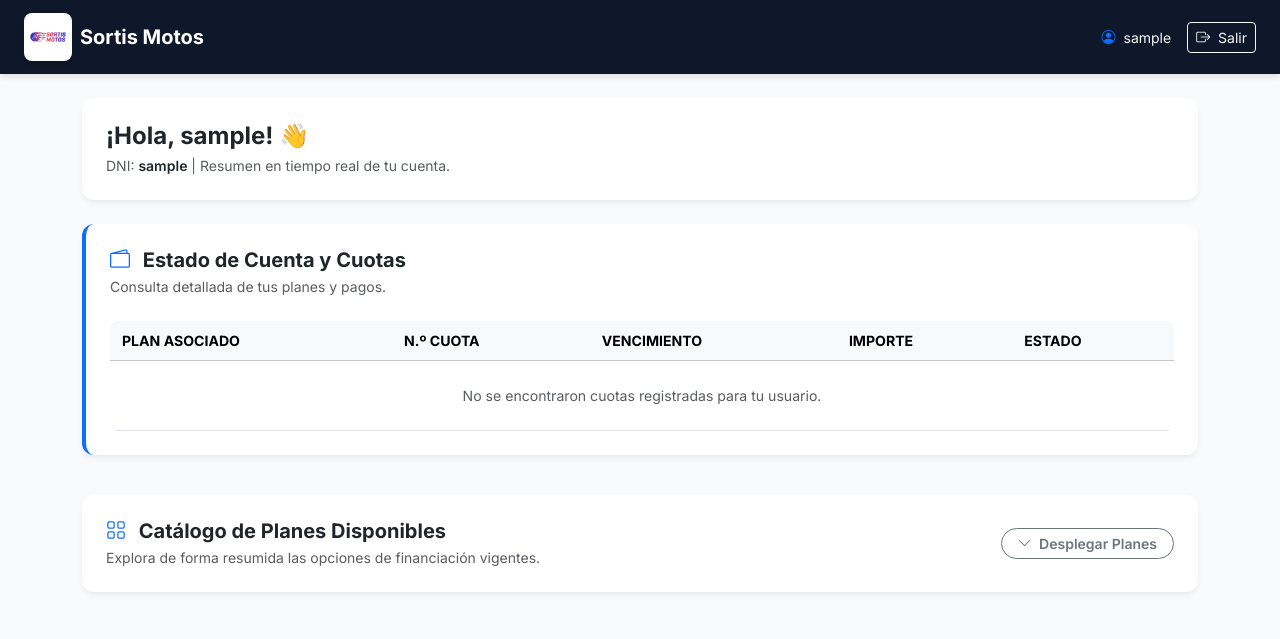
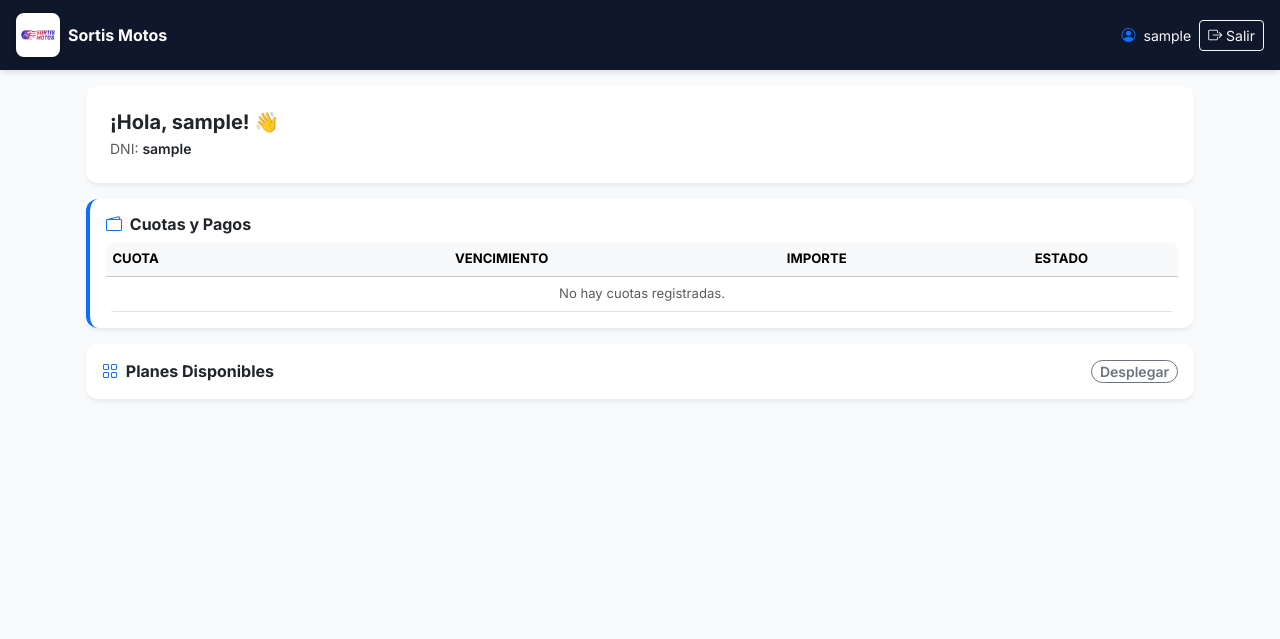
Before and after one commit to killerchipy723/sortis-whatsapp, a Flask app: template templates/index.html in a window 1280 px wide. Shown: the top 639 px of the page. Run offline with Flask 3, Linux system fonts and the light colour scheme; the template is opened without the code that fills it, so the values that code supplies are empty; the visitor is signed in with stand-in values (Sample User, id 1).

Commit message:
ok modificaciones vistas index

```diff
--- a/templates/index.html
+++ b/templates/index.html
@@ -20,50 +20,51 @@
             background: #0f172a;
             box-shadow: 0 4px 6px -1px rgba(0, 0, 0, 0.1);
         }
-        /* Logo grande con contorno blanco */
+        /* Logo estático con contorno blanco */
         .logo-custom {
-            width: 48px;
-            height: 48px;
+            width: 44px;
+            height: 44px;
             object-fit: contain;
             background: #ffffff;
-            padding: 4px;
+            padding: 3px;
             border-radius: 8px;
             border: 2px solid #ffffff;
-            box-shadow: 0 2px 6px rgba(0, 0, 0, 0.2);
+            box-shadow: 0 2px 5px rgba(0, 0, 0, 0.2);
         }
         .card-dashboard {
             border: none;
             border-radius: 12px;
             box-shadow: 0 4px 6px -1px rgba(0, 0, 0, 0.05), 0 2px 4px -1px rgba(0, 0, 0, 0.03);
-            transition: transform 0.2s ease;
         }
         .card-plan {
             border-left: 4px solid #0d6efd;
         }
         .table-responsive {
             border-radius: 8px;
-            overflow: hidden;
+            overflow-x: auto;
+            -webkit-overflow-scrolling: touch;
         }
-        /* Tabla compacta optimizada para que entren todas las columnas */
-        .table-compact th, .table-compact td {
-            padding: 0.55rem 0.75rem;
-            font-size: 0.88rem;
-            white-space: nowrap; /* Evita que el texto se rompa de manera fea */
+        /* Tabla ultracompacta para teléfonos */
+        .table-mobile {
+            font-size: 0.82rem;
+        }
+        .table-mobile th, .table-mobile td {
+            padding: 0.45rem 0.4rem !important;
+            white-space: nowrap;
+            text-align: center;
+        }
+        .table-mobile th:first-child, .table-mobile td:first-child {
+            text-align: left;
         }
         .badge-estado {
-            font-size: 0.75rem;
-            padding: 0.3em 0.6em;
+            font-size: 0.72rem;
+            padding: 0.3em 0.5em;
         }
         /* Tarjetas de planes compactas */
         .card-plan-compact {
             border: 1px solid #e2e8f0;
             border-radius: 10px;
             background: #ffffff;
-            transition: all 0.2s ease;
-        }
-        .card-plan-compact:hover {
-            border-color: #cbd5e1;
-            box-shadow: 0 2px 4px rgba(0,0,0,0.02);
         }
     </style>
 </head>
@@ -71,32 +72,32 @@
 
     <!-- Navbar Superior -->
     <nav class="navbar navbar-expand-lg navbar-dark navbar-sortis sticky-top py-2">
-        <div class="container-fluid px-4">
+        <div class="container-fluid px-3">
             <a class="navbar-brand fw-bold d-flex align-items-center gap-2" href="#">
                 <img src="{{ url_for('static', filename='img/logo.png') }}" alt="Sortis Motos" class="logo-custom">
-                <span>Sortis Motos</span>
+                <span class="fs-6 fs-md-5">Sortis Motos</span>
             </a>
-            <div class="d-flex align-items-center gap-3">
+            <div class="d-flex align-items-center gap-2">
                 <span class="text-light small d-none d-sm-inline">
                     <i class="bi bi-person-circle text-primary me-1"></i> {{ session.get('user_name', 'Cliente') }}
                 </span>
-                <a href="/logout" class="btn btn-outline-light btn-sm">
-                    <i class="bi bi-box-arrow-right me-1"></i> Salir
+                <a href="/logout" class="btn btn-outline-light btn-sm px-2 py-1">
+                    <i class="bi bi-box-arrow-right"></i> <span class="d-none d-sm-inline">Salir</span>
                 </a>
             </div>
         </div>
     </nav>
 
     <!-- Contenido Principal -->
-    <div class="container py-4">
+    <div class="container px-3 py-3">
 
         <!-- Saludo y Resumen de Estado -->
-        <div class="row mb-4">
+        <div class="row mb-3">
             <div class="col-12">
-                <div class="p-4 bg-white card-dashboard d-flex flex-column flex-md-row justify-content-between align-items-start align-items-md-center gap-3">
+                <div class="p-3 p-md-4 bg-white card-dashboard d-flex flex-column flex-md-row justify-content-between align-items-start align-items-md-center gap-2">
                     <div>
-                        <h4 class="fw-bold text-dark mb-1">¡Hola, {{ session.get('user_name', 'Cliente') }}! 👋</h4>
-                        <p class="text-muted small mb-0">DNI: <span class="fw-semibold text-dark">{{ session.get('user_dni') }}</span> | Resumen en tiempo real de tu cuenta.</p>
+                        <h5 class="fw-bold text-dark mb-1">¡Hola, {{ session.get('user_name', 'Cliente') }}! 👋</h5>
+                        <p class="text-muted small mb-0">DNI: <span class="fw-semibold text-dark">{{ session.get('user_dni') }}</span></p>
                     </div>
                     {% if cuotas %}
                         {% set total_cuotas = cuotas|length %}
@@ -104,11 +105,11 @@
                         {% set pendientes = total_cuotas - pagadas %}
                         <div>
                             {% if pendientes == 0 %}
-                                <span class="badge bg-success-subtle text-success border border-success-subtle px-3 py-2 rounded-pill fw-semibold">
-                                    <i class="bi bi-check-circle-fill me-1"></i> Al día
+                                <span class="badge bg-success-subtle text-success border border-success-subtle px-2 py-1 rounded-pill fw-semibold small">
+                                    <i class="bi bi-check-circle-fill me-1"></i> Cuenta Al Día
                                 </span>
                             {% else %}
-                                <span class="badge bg-warning-subtle text-warning-emphasis border border-warning-subtle px-3 py-2 rounded-pill fw-semibold">
+                                <span class="badge bg-warning-subtle text-warning-emphasis border border-warning-subtle px-2 py-1 rounded-pill fw-semibold small">
                                     <i class="bi bi-exclamation-triangle-fill me-1"></i> Cuotas Pendientes
                                 </span>
                             {% endif %}
@@ -124,59 +125,56 @@
             {% set pagadas = cuotas|selectattr('estado', 'equalto', 'Pagado')|list|length %}
             {% set pendientes = total_cuotas - pagadas %}
 
-            <div class="row g-3 mb-4">
-                <div class="col-md-4">
-                    <div class="card card-dashboard p-3 bg-white border-start border-primary border-4">
-                        <div class="card-body py-1">
-                            <span class="text-muted small fw-semibold text-uppercase">Total Cuotas Registradas</span>
-                            <h3 class="fw-bold text-dark mt-1 mb-0">{{ total_cuotas }}</h3>
-                        </div>
+            <div class="row g-2 mb-3">
+                <div class="col-4">
+                    <div class="card card-dashboard p-2 bg-white text-center border-start border-primary border-3">
+                        <span class="text-muted small style-title">Total</span>
+                        <h4 class="fw-bold text-dark mb-0">{{ total_cuotas }}</h4>
                     </div>
                 </div>
-                <div class="col-md-4">
-                    <div class="card card-dashboard p-3 bg-white border-start border-success border-4">
-                        <div class="card-body py-1">
-                            <span class="text-muted small fw-semibold text-uppercase">Cuotas Pagadas</span>
-                            <h3 class="fw-bold text-success mt-1 mb-0">{{ pagadas }}</h3>
-                        </div>
+                <div class="col-4">
+                    <div class="card card-dashboard p-2 bg-white text-center border-start border-success border-3">
+                        <span class="text-muted small style-title">Pagadas</span>
+                        <h4 class="fw-bold text-success mb-0">{{ pagadas }}</h4>
                     </div>
                 </div>
-                <div class="col-md-4">
-                    <div class="card card-dashboard p-3 bg-white border-start border-warning border-4">
-                        <div class="card-body py-1">
-                            <span class="text-muted small fw-semibold text-uppercase">Cuotas Pendientes</span>
-                            <h3 class="fw-bold text-warning-emphasis mt-1 mb-0">{{ pendientes }}</h3>
-                        </div>
+                <div class="col-4">
+                    <div class="card card-dashboard p-2 bg-white text-center border-start border-warning border-3">
+                        <span class="text-muted small style-title">Pendientes</span>
+                        <h4 class="fw-bold text-warning-emphasis mb-0">{{ pendientes }}</h4>
                     </div>
                 </div>
             </div>
         {% endif %}
 
-        <!-- Sección: Estado de Mis Cuotas (Tabla Compacta) -->
-        <div class="row mb-4">
+        <!-- Sección: Estado de Mis Cuotas -->
+        <div class="row mb-3">
             <div class="col-12">
-                <div class="card card-dashboard card-plan p-3 p-md-4 bg-white mb-3">
-                    <div class="d-flex flex-column flex-md-row justify-content-between align-items-start align-items-md-center gap-2 mb-3">
-                        <div>
-                            <h5 class="fw-bold mb-1 text-dark"><i class="bi bi-wallet2 text-primary me-2"></i> Estado de Cuenta y Cuotas</h5>
-                            <p class="text-muted small mb-0">Consulta detallada de tus planes y pagos.</p>
-                        </div>
-
+                <div class="card card-dashboard card-plan p-3 bg-white">
+                    <div class="d-flex justify-content-between align-items-center mb-2">
+                        <h6 class="fw-bold mb-0 text-dark"><i class="bi bi-wallet2 text-primary me-1"></i> Cuotas y Pagos</h6>
                         {% if cuotas %}
-                        <button class="btn btn-outline-primary btn-sm fw-semibold rounded-pill px-3 mt-2 mt-md-0" type="button" data-bs-toggle="collapse" data-bs-target="#tablaDetalleCuotas" aria-expanded="false" aria-controls="tablaDetalleCuotas">
-                            <i class="bi bi-list-ul me-1"></i> Ver / Ocultar Detalle Completo
+                        <button class="btn btn-outline-primary btn-sm fw-semibold rounded-pill px-2 py-0 fs-7" type="button" data-bs-toggle="collapse" data-bs-target="#tablaDetalleCuotas" aria-expanded="false">
+                            Ver / Ocultar
                         </button>
                         {% endif %}
                     </div>
 
-                    <!-- Tabla Oculta en Acordeón -->
+                    <!-- NOMBRE DEL PLAN UBICADO ARRIBA DE LA TABLA -->
+                    {% if cuotas %}
+                        <div class="bg-light p-2 rounded-2 mb-2 border">
+                            <span class="text-muted small">Plan actual:</span>
+                            <strong class="text-primary small d-block d-sm-inline ms-sm-1">{{ cuotas[0].nombreplan }}</strong>
+                        </div>
+                    {% endif %}
+
+                    <!-- Tabla Ultra Completa y Compacta (4 Columnas) -->
                     <div class="collapse {% if not cuotas %}show{% endif %}" id="tablaDetalleCuotas">
-                        <div class="table-responsive mt-2">
-                            <table class="table table-hover align-middle mb-0 table-compact">
-                                <thead class="table-light text-uppercase fs-7">
+                        <div class="table-responsive">
+                            <table class="table table-hover align-middle mb-0 table-mobile">
+                                <thead class="table-light text-uppercase">
                                     <tr>
-                                        <th>Plan Asociado</th>
-                                        <th>N.º Cuota</th>
+                                        <th>Cuota</th>
                                         <th>Vencimiento</th>
                                         <th>Importe</th>
                                         <th>Estado</th>
@@ -186,15 +184,12 @@
                                     {% if cuotas %}
                                         {% for c in cuotas %}
                                         <tr>
-                                            <td>
-                                                <span class="fw-bold text-primary">{{ c.nombreplan }}</span>
-                                            </td>
-                                            <td class="fw-semibold">N.º {{ c.numcuota }}</td>
-                                            <td>
+                                            <td class="fw-bold text-dark">N.º {{ c.numcuota }}</td>
+                                            <td class="text-muted">
                                                 {% if c.fechavenc %}
                                                     {{ c.fechavenc.strftime('%d/%m/%Y') if c.fechavenc.__class__.__name__ == 'date' else c.fechavenc }}
                                                 {% else %}
-                                                    Sin fecha
+                                                    -
                                                 {% endif %}
                                             </td>
                                             <td class="fw-semibold text-dark">
@@ -211,7 +206,7 @@
                                         {% endfor %}
                                     {% else %}
                                         <tr>
-                                            <td colspan="5" class="text-center text-muted py-4">No se encontraron cuotas registradas para tu usuario.</td>
+                                            <td colspan="4" class="text-center text-muted py-3">No hay cuotas registradas.</td>
                                         </tr>
                                     {% endif %}
                                 </tbody>
@@ -224,47 +219,41 @@
         </div>
 
         <!-- Sección: Catálogo de Planes Disponibles -->
-        <div class="row mb-4">
+        <div class="row mb-3">
             <div class="col-12">
-                <div class="card card-dashboard p-3 p-md-4 bg-white">
+                <div class="card card-dashboard p-3 bg-white">
                     <div class="d-flex justify-content-between align-items-center">
                         <div>
-                            <h5 class="fw-bold mb-1 text-dark"><i class="bi bi-grid text-primary me-2"></i> Catálogo de Planes Disponibles</h5>
-                            <p class="text-muted small mb-0">Explora de forma resumida las opciones de financiación vigentes.</p>
+                            <h6 class="fw-bold mb-0 text-dark"><i class="bi bi-grid text-primary me-1"></i> Planes Disponibles</h6>
                         </div>
-                        <button class="btn btn-outline-secondary btn-sm fw-semibold rounded-pill px-3" type="button" data-bs-toggle="collapse" data-bs-target="#collapsePlanes" aria-expanded="false" aria-controls="collapsePlanes">
-                            <i class="bi bi-chevron-down me-1"></i> Desplegar Planes
+                        <button class="btn btn-outline-secondary btn-sm fw-semibold rounded-pill px-2 py-0 fs-7" type="button" data-bs-toggle="collapse" data-bs-target="#collapsePlanes" aria-expanded="false">
+                            Desplegar
                         </button>
                     </div>
 
                     <!-- Bloque colapsado con tarjetas compactas -->
-                    <div class="collapse mt-3" id="collapsePlanes">
-                        <hr class="text-muted opacity-25 mb-3">
-                        <div class="row g-3">
+                    <div class="collapse mt-2" id="collapsePlanes">
+                        <hr class="text-muted opacity-25 my-2">
+                        <div class="row g-2">
                             {% if planes %}
                                 {% for plan in planes %}
-                                <div class="col-md-4">
-                                    <div class="card-plan-compact p-3 h-100 d-flex flex-column justify-content-between">
-                                        <div>
-                                            <h6 class="fw-bold text-primary mb-1">{{ plan.nombreplan }}</h6>
-                                            <p class="text-muted small mb-2" style="font-size: 0.85rem;">
-                                                {{ plan.descripcion if plan.descripcion else 'Plan de financiación oficial.' }}
-                                            </p>
-                                        </div>
-                                        <div class="pt-2 border-top border-light">
-                                            <div class="d-flex justify-content-between align-items-center small">
-                                                <span class="text-muted"><i class="bi bi-clock"></i> {{ plan.cantcuotas if plan.cantcuotas else 'N/A' }} cuotas</span>
-                                                <span class="fw-bold text-dark">
-                                                    ${{ "{:,.0f}".format(plan.importe).replace(",", ".") if plan.importe else "Consolidar" }}
-                                                </span>
+                                <div class="col-12 col-md-4">
+                                    <div class="card-plan-compact p-2">
+                                        <div class="d-flex justify-content-between align-items-center">
+                                            <div>
+                                                <h6 class="fw-bold text-primary mb-0 small">{{ plan.nombreplan }}</h6>
+                                                <span class="text-muted style-title"><i class="bi bi-clock"></i> {{ plan.cantcuotas if plan.cantcuotas else 'N/A' }} cuotas</span>
                                             </div>
+                                            <span class="fw-bold text-dark small">
+                                                ${{ "{:,.0f}".format(plan.importe).replace(",", ".") if plan.importe else "-" }}
+                                            </span>
                                         </div>
                                     </div>
                                 </div>
                                 {% endfor %}
                             {% else %}
                                 <div class="col-12">
-                                    <p class="text-muted small mb-0">No hay planes cargados en este momento.</p>
+                                    <p class="text-muted style-title mb-0">No hay planes cargados en este momento.</p>
                                 </div>
                             {% endif %}
                         </div>
```
